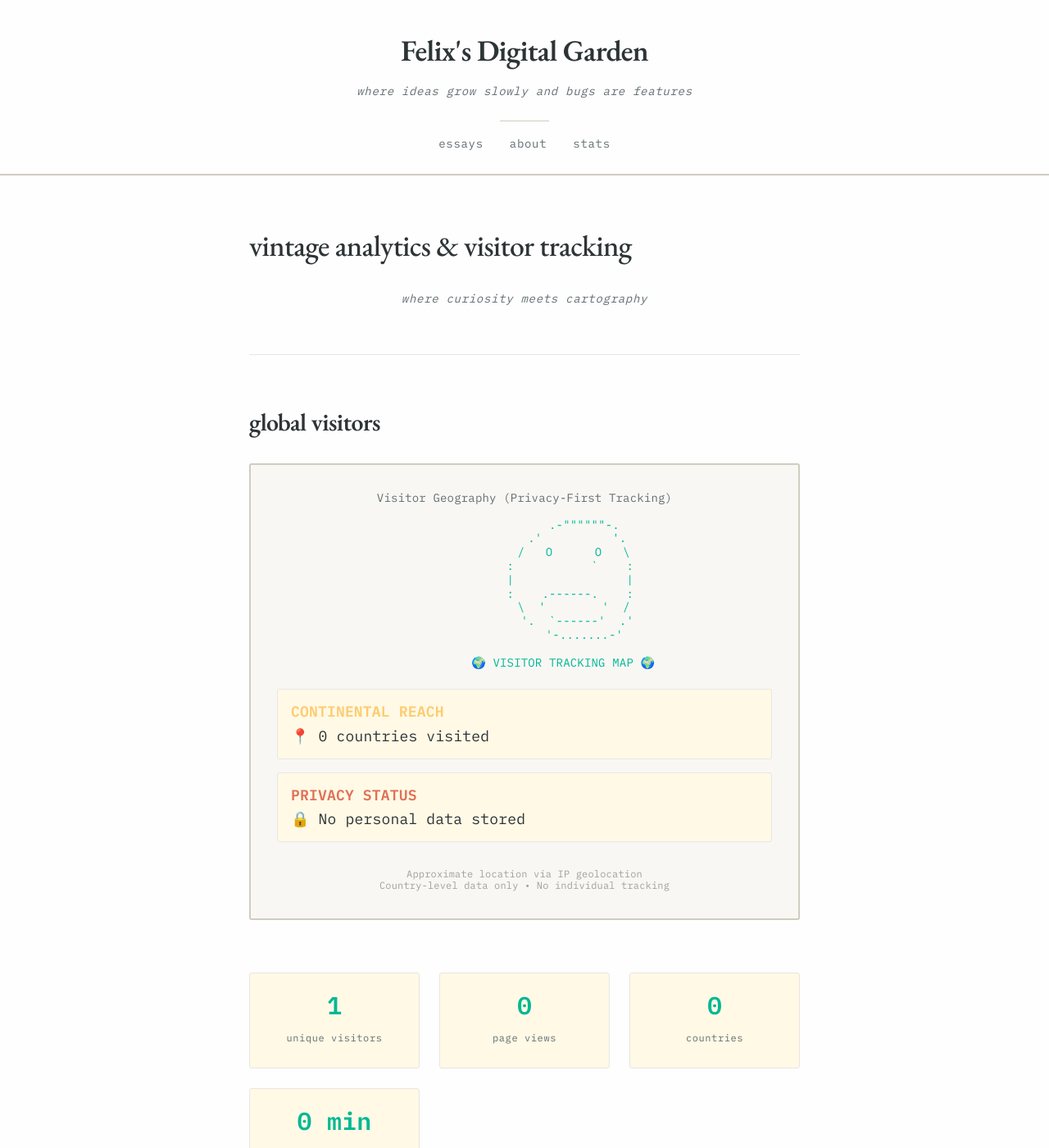
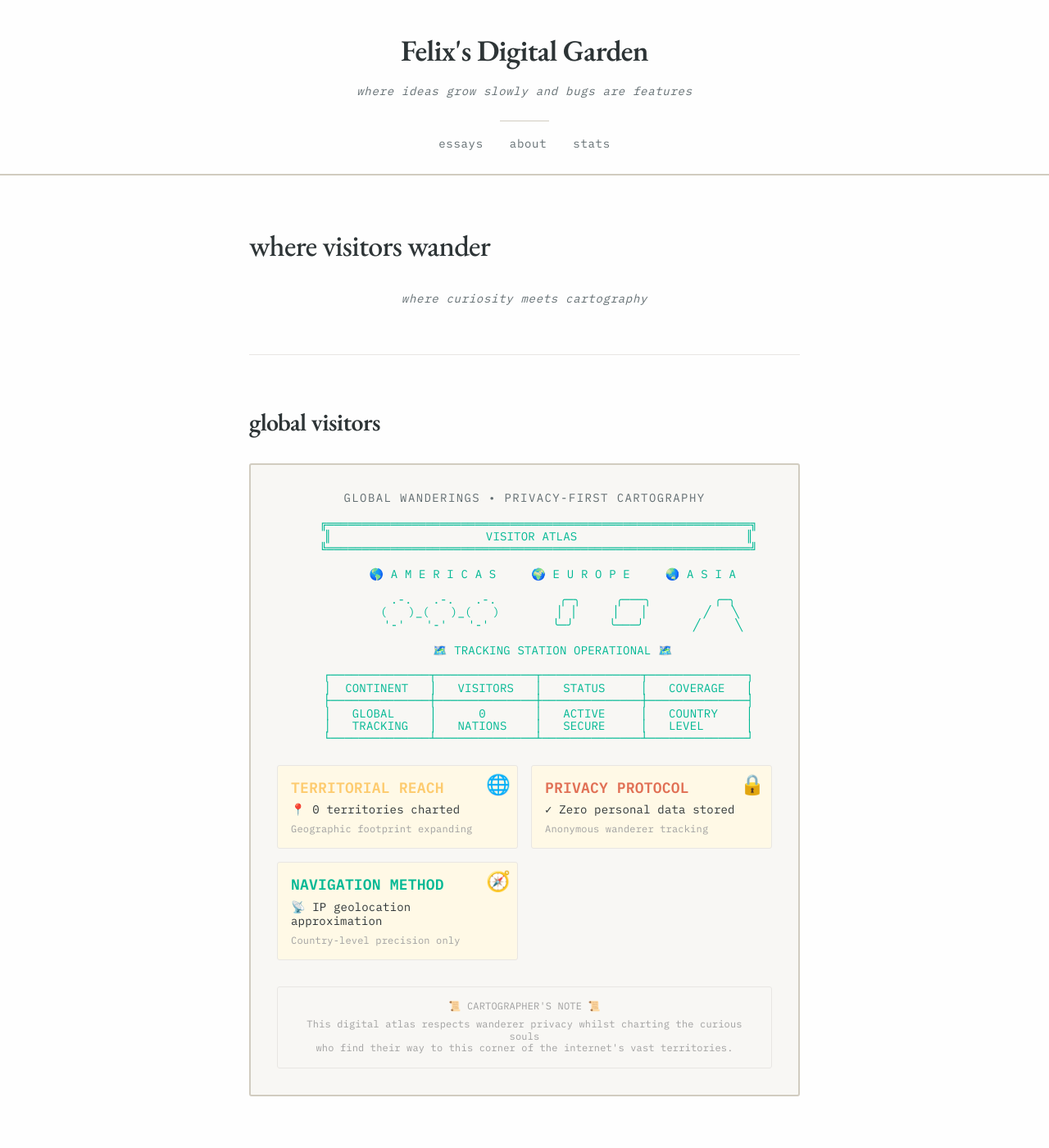
Before and after one commit to felixtp/felixtp.github.io, a Jekyll site: the page built from analytics.md, in a window 1280 px wide and 1400 px high. Shown: the whole window at 82% size. Built offline with Jekyll 4.4.1, drawn with Linux system fonts in a browser that asks for light colours; our own code applies the rules of GitHub Pages for plain Markdown files.

Commit message:
Improve analytics with poetic title and creative vintage atlas design - more cartographer than computer

```diff
--- a/analytics.md
+++ b/analytics.md
@@ -3,7 +3,7 @@ title: Analytics
 permalink: /analytics.html
 ---
 
-# vintage analytics & visitor tracking
+# where visitors wander
 
 <div class="analytics-header">
     <p class="vintage-subtitle">where curiosity meets cartography</p>
@@ -412,52 +412,83 @@ class VintageAnalytics {
         const countries = this.data.countries;
         const countriesCount = Object.keys(countries).length;
 
-        // Vintage ASCII-style world map
+        // Creative vintage ASCII world map
         mapContainer.innerHTML = `
             <div style="font-family: var(--font-mono); line-height: 1.2; text-align: center;">
-                <div style="color: var(--text-secondary); margin-bottom: var(--space-4); font-size: var(--font-size-sm);">
-                    Visitor Geography (Privacy-First Tracking)
+                <div style="color: var(--text-secondary); margin-bottom: var(--space-4); font-size: var(--font-size-sm); text-transform: uppercase; letter-spacing: 0.1em;">
+                    Global Wanderings • Privacy-First Cartography
                 </div>
 
-                <div style="font-size: var(--font-size-xs); color: var(--text-tertiary); margin-bottom: var(--space-6);">
-<pre style="margin: 0; color: var(--vintage-green);">
-                 .-""""""-.
-               .'          '.
-              /   O      O   \\
-             :           \`    :
-             |                |
-             :    .------.    :
-              \\  '        '  /
-               '.  \`------'  .'
-                 '-.......-'
+                <div style="font-size: var(--font-size-xs); color: var(--vintage-green); margin-bottom: var(--space-6);">
+<pre style="margin: 0; line-height: 1.1;">
+    ╔════════════════════════════════════════════════════════════╗
+    ║                      VISITOR ATLAS                        ║
+    ╚════════════════════════════════════════════════════════════╝
 
-           🌍 VISITOR TRACKING MAP 🌍
+        🌎 A M E R I C A S     🌍 E U R O P E     🌏 A S I A
+
+           .-.   .-.   .-.         ╭─╮     ╭───╮         ╭─╮
+          (   )_(   )_(   )        │ │     │   │        ╱   ╲
+           '-'   '-'   '-'         ╰─╯     ╰───╯       ╱     ╲
+
+        🗺️ TRACKING STATION OPERATIONAL 🗺️
+
+    ┌──────────────┬──────────────┬──────────────┬──────────────┐
+    │  CONTINENT   │   VISITORS   │   STATUS     │   COVERAGE   │
+    ├──────────────┼──────────────┼──────────────┼──────────────┤
+    │   GLOBAL     │      ${countriesCount}       │   ACTIVE     │   COUNTRY    │
+    │   TRACKING   │   NATIONS    │   SECURE     │   LEVEL      │
+    └──────────────┴──────────────┴──────────────┴──────────────┘
 </pre>
                 </div>
 
-                <div style="display: grid; grid-template-columns: repeat(auto-fit, minmax(300px, 1fr)); gap: var(--space-4); text-align: left; margin: var(--space-6) 0;">
-                    <div style="background: var(--bg-accent); padding: var(--space-4); border-radius: var(--border-radius); border: 1px solid var(--border-light);">
-                        <div style="color: var(--vintage-amber); font-weight: 600; margin-bottom: var(--space-2);">
-                            CONTINENTAL REACH
+                <div style="display: grid; grid-template-columns: repeat(auto-fit, minmax(280px, 1fr)); gap: var(--space-4); text-align: left; margin: var(--space-6) 0;">
+                    <div style="background: var(--bg-accent); padding: var(--space-4); border-radius: var(--border-radius); border: 1px solid var(--border-light); position: relative;">
+                        <div style="position: absolute; top: var(--space-2); right: var(--space-2); font-size: 1.5rem;">🌐</div>
+                        <div style="color: var(--vintage-amber); font-weight: 600; margin-bottom: var(--space-2); font-family: var(--font-mono);">
+                            TERRITORIAL REACH
                         </div>
-                        <div style="color: var(--text-primary);">
-                            📍 ${countriesCount} ${countriesCount === 1 ? 'country' : 'countries'} visited
+                        <div style="color: var(--text-primary); font-family: var(--font-mono); font-size: var(--font-size-sm);">
+                            📍 ${countriesCount} ${countriesCount === 1 ? 'territory' : 'territories'} charted
+                        </div>
+                        <div style="color: var(--text-tertiary); font-size: var(--font-size-xs); margin-top: var(--space-2);">
+                            Geographic footprint expanding
                         </div>
                     </div>
 
-                    <div style="background: var(--bg-accent); padding: var(--space-4); border-radius: var(--border-radius); border: 1px solid var(--border-light);">
-                        <div style="color: var(--vintage-rust); font-weight: 600; margin-bottom: var(--space-2);">
-                            PRIVACY STATUS
+                    <div style="background: var(--bg-accent); padding: var(--space-4); border-radius: var(--border-radius); border: 1px solid var(--border-light); position: relative;">
+                        <div style="position: absolute; top: var(--space-2); right: var(--space-2); font-size: 1.5rem;">🔒</div>
+                        <div style="color: var(--vintage-rust); font-weight: 600; margin-bottom: var(--space-2); font-family: var(--font-mono);">
+                            PRIVACY PROTOCOL
                         </div>
-                        <div style="color: var(--text-primary);">
-                            🔒 No personal data stored
+                        <div style="color: var(--text-primary); font-family: var(--font-mono); font-size: var(--font-size-sm);">
+                            ✓ Zero personal data stored
+                        </div>
+                        <div style="color: var(--text-tertiary); font-size: var(--font-size-xs); margin-top: var(--space-2);">
+                            Anonymous wanderer tracking
+                        </div>
+                    </div>
+
+                    <div style="background: var(--bg-accent); padding: var(--space-4); border-radius: var(--border-radius); border: 1px solid var(--border-light); position: relative;">
+                        <div style="position: absolute; top: var(--space-2); right: var(--space-2); font-size: 1.5rem;">🧭</div>
+                        <div style="color: var(--vintage-green); font-weight: 600; margin-bottom: var(--space-2); font-family: var(--font-mono);">
+                            NAVIGATION METHOD
+                        </div>
+                        <div style="color: var(--text-primary); font-family: var(--font-mono); font-size: var(--font-size-sm);">
+                            📡 IP geolocation approximation
+                        </div>
+                        <div style="color: var(--text-tertiary); font-size: var(--font-size-xs); margin-top: var(--space-2);">
+                            Country-level precision only
                         </div>
                     </div>
                 </div>
 
-                <div style="margin-top: var(--space-8); font-size: var(--font-size-xs); color: var(--text-tertiary);">
-                    <div>Approximate location via IP geolocation</div>
-                    <div>Country-level data only • No individual tracking</div>
+                <div style="margin-top: var(--space-8); padding: var(--space-4); background: var(--bg-secondary); border-radius: var(--border-radius); border: 1px solid var(--border-light);">
+                    <div style="font-family: var(--font-mono); font-size: var(--font-size-xs); color: var(--text-tertiary); text-align: center;">
+                        <div style="margin-bottom: var(--space-2);">📜 CARTOGRAPHER'S NOTE 📜</div>
+                        <div>This digital atlas respects wanderer privacy whilst charting the curious souls</div>
+                        <div>who find their way to this corner of the internet's vast territories.</div>
+                    </div>
                 </div>
             </div>
         `;
```
